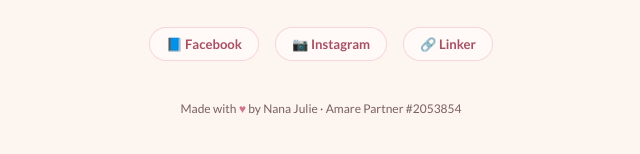
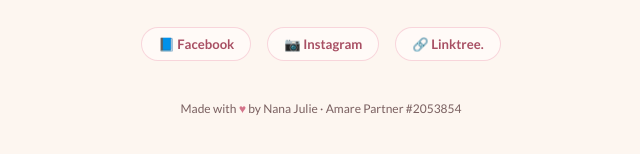
Before and after one commit to gilsonmom3/nanas, a plain HTML site: page index.html in a window 1280 px wide. Shown: the part 1488-1642 px from the top of the page, 319-959 px from the left. Drawn offline with nearby package versions, Linux system fonts and the light colour scheme; a web font is replaced by a local one.

Commit message:
Update index.html

```diff
--- a/index.html
+++ b/index.html
@@ -415,8 +415,8 @@
     <a href="https://www.instagram.com/jewelg1965" target="_blank" class="social-btn">
       📷 Instagram
     </a>
-    <a href="https://linker.ee/gilsonnana4321" target="_blank" class="social-btn">
-      🔗 Linker
+    <a href="https://linktr.ee/gilsonnana4321" target="_blank" class="social-btn">
+      🔗 Linktree.
     </a>
   </div>
 
```
